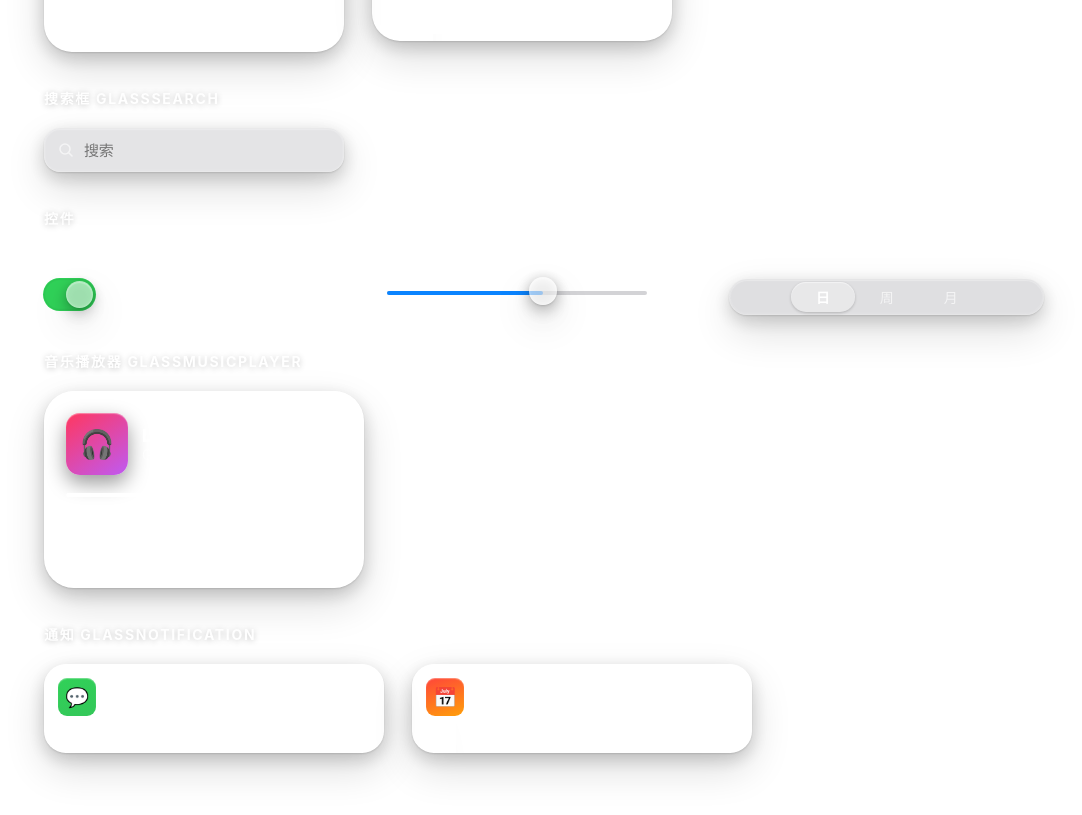
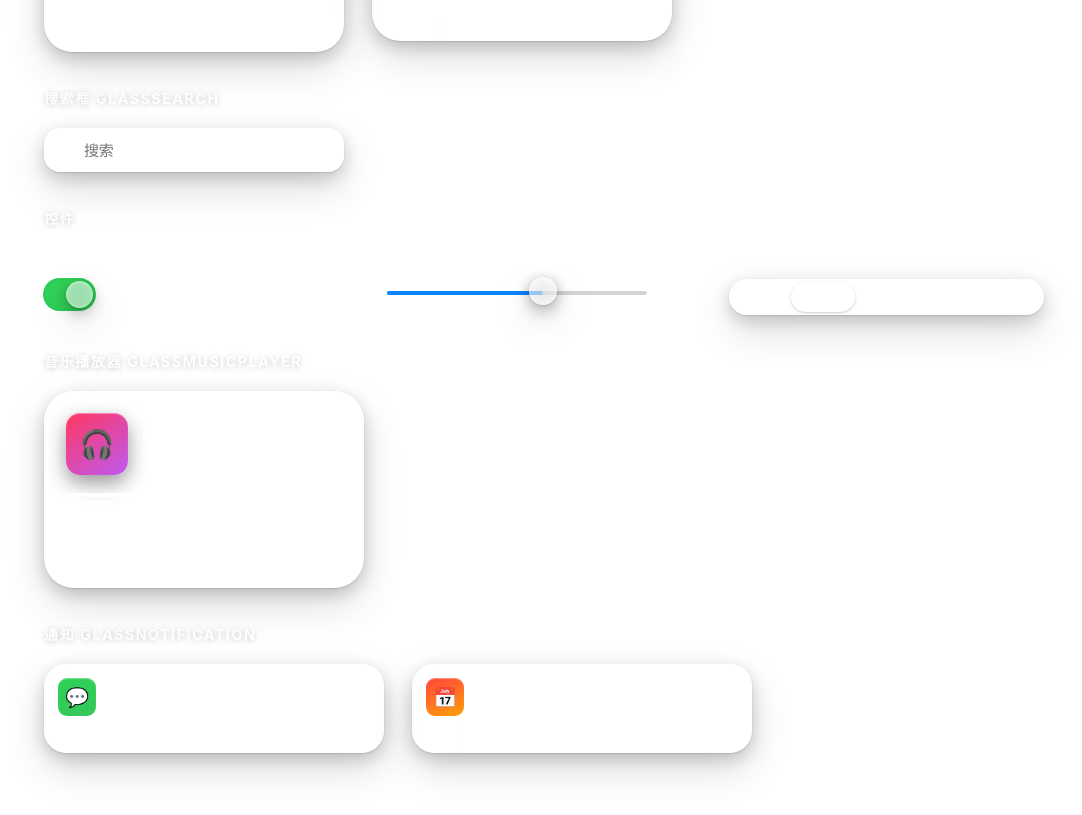
Before and after one commit to xiaojiaenen/liquid-glass, a React (Vite) app: page / in a window 1280 px wide. Shown: the part 1020-1835 px from the top of the page, without its empty margins (96-1178 px from the left). Built offline with nearby package versions, Linux system fonts and the light colour scheme.

Commit message:
修复Search/Segmented双层感:灰色tint改为低透明白色

```diff
--- a/src/components/GlassSearch.tsx
+++ b/src/components/GlassSearch.tsx
@@ -10,8 +10,8 @@ export function GlassSearch() {
       bezelWidth={22}
       glassThickness={80}
       refractionScale={1}
-      blur={0.5}
-      tint="rgba(120,120,128,0.2)"
+      blur={0.2}
+      tint="rgba(255,255,255,0.06)"
       style={{ width: 300, padding: '0 14px', height: 44 }}
     >
       <div style={{ display: 'flex', alignItems: 'center', gap: 8, width: '100%' }}>
--- a/src/components/GlassSegmented.tsx
+++ b/src/components/GlassSegmented.tsx
@@ -18,8 +18,8 @@ export function GlassSegmented({
       bezelWidth={14}
       glassThickness={60}
       refractionScale={0.9}
-      blur={0.4}
-      tint="rgba(120,120,128,0.24)"
+      blur={0.2}
+      tint="rgba(255,255,255,0.08)"
       style={{ padding: pad, height: H }}
     >
       <div style={{ position: 'relative', display: 'flex' }}>
```
